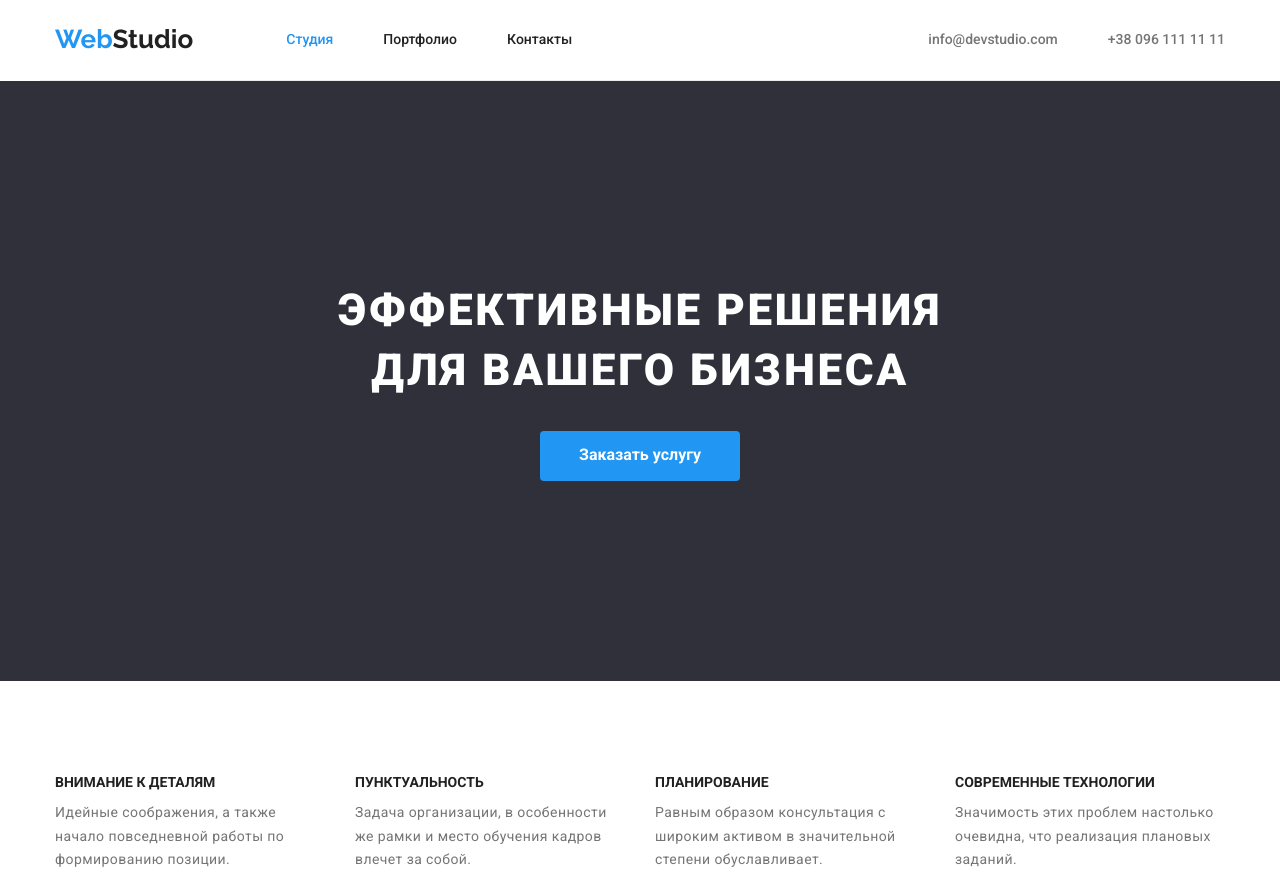
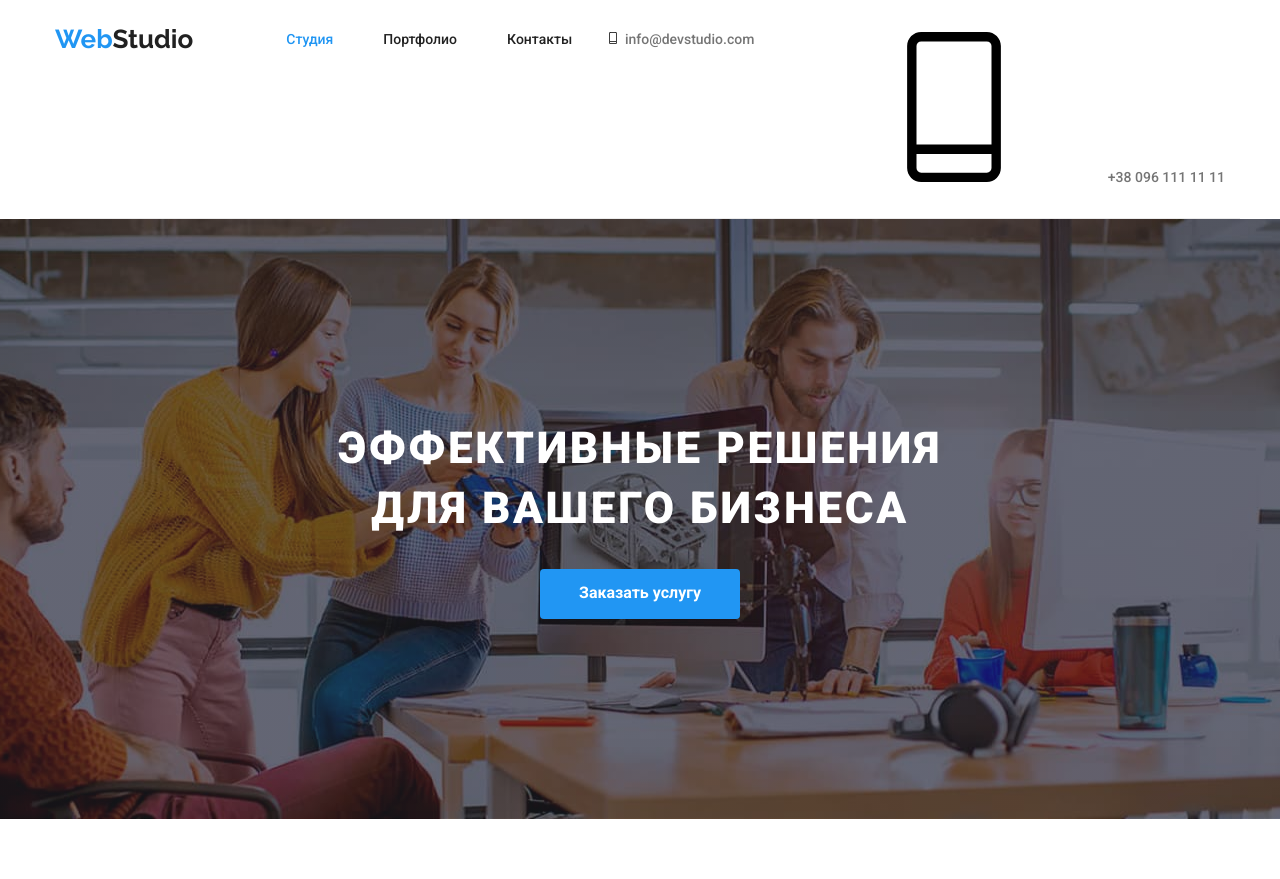
Before and after one commit to Hrihor-Dmytro/goit-markup-hw-04, a plain HTML site: page index.html in a window 1280 px wide. Shown: the top 879 px of the page. Drawn offline with nearby package versions, Linux system fonts and the light colour scheme.

Commit message:
ДОбавил спрайт

```diff
--- a/css/styles.css
+++ b/css/styles.css
@@ -120,18 +120,32 @@ img {
   color: var(--accent);
 }
 
+.auth-nav-tel {
+  width: 16px;
+  height: 12px;
+}
+
 /* -------------герой------------ */
 .hero {
-  background-color: var(--pouring);
   text-align: center;
 
   padding-top: 200px;
   padding-bottom: 200px;
+
+  background-image: linear-gradient(
+      rgba(47, 48, 58, 0.4),
+      rgba(47, 48, 58, 0.4)
+    ),
+    url(../images/studio.jpg);
+  background-repeat: no-repeat;
+  background-position: center;
 }
+
 .hero > .container {
   padding-left: 252px;
   padding-right: 252px;
 }
+
 .hero-title {
   margin-top: 0;
   margin-bottom: 30px;
--- a/index.html
+++ b/index.html
@@ -41,11 +41,19 @@
         <ul class="auth-nav list">
           <li class="item">
             <a href="mailto:info@devstudio.com" class="link"
-              >info@devstudio.com</a
+              ><svg class="auth-nav-tel">
+                <use href="./images/symbol-defs.svg#icon-tel"></use>
+              </svg>
+              info@devstudio.com</a
             >
           </li>
           <li class="item">
-            <a href="tel:+380961111111" class="link">+38 096 111 11 11</a>
+            <a href="tel:+380961111111" class="link">
+              <svg>
+                <use href="./images/symbol-defs.svg#icon-tel"></use>
+              </svg>
+              +38 096 111 11 11</a
+            >
           </li>
         </ul>
       </div>
```
Also changed, not shown: images/studio.jpg (added), images/symbol-defs.svg (added).
